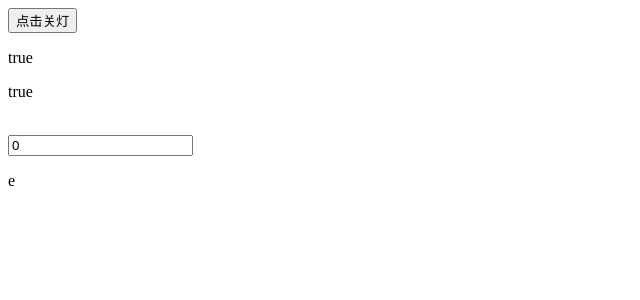
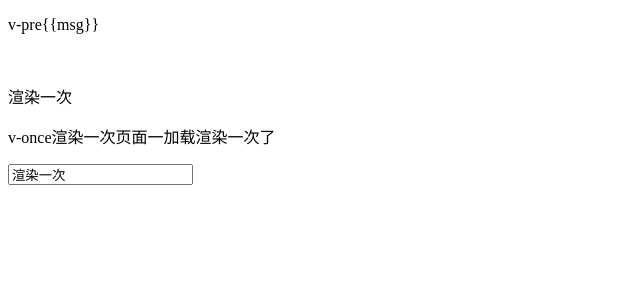
Before and after one commit to nishizbdjy/vue-, a Vue app: page / in a window 1280 px wide. Shown: the top 300 px of the page, without its empty margins (0-640 px from the left). Built offline with nearby package versions, Linux system fonts and the light colour scheme.

Commit message:
完成v-pre、v-once、v-cloak

```diff
--- /dev/null
+++ b/src/components/v-pre、v-once、v-cloak.vue
@@ -0,0 +1,26 @@
+<template>
+  <div>
+      <p v-pre>v-pre{{msg}}</p>
+      <br>
+      <p>{{age}}</p>
+      <p v-once>v-once{{age}}页面一加载渲染一次了</p>
+      <input type="text" v-model="age">
+      <!-- v-cloak  相当于异步请求数据成功后才渲染 -->
+      <!-- 用定时器模拟 -->
+  </div>
+</template>
+
+<script>
+export default {
+data(){
+    return{
+        msg:'跳过渲染',
+        age :"渲染一次"
+    }
+}
+}
+</script>
+
+<style>
+
+</style>
--- a/src/main.js
+++ b/src/main.js
@@ -1,6 +1,6 @@
 import Vue from 'vue'
 // import App from './App.vue'
-import App from '@/components/v-show和v-if.vue'
+import App from '@/components/v-pre、v-once、v-cloak.vue'
 
 
 Vue.config.productionTip = false
```
